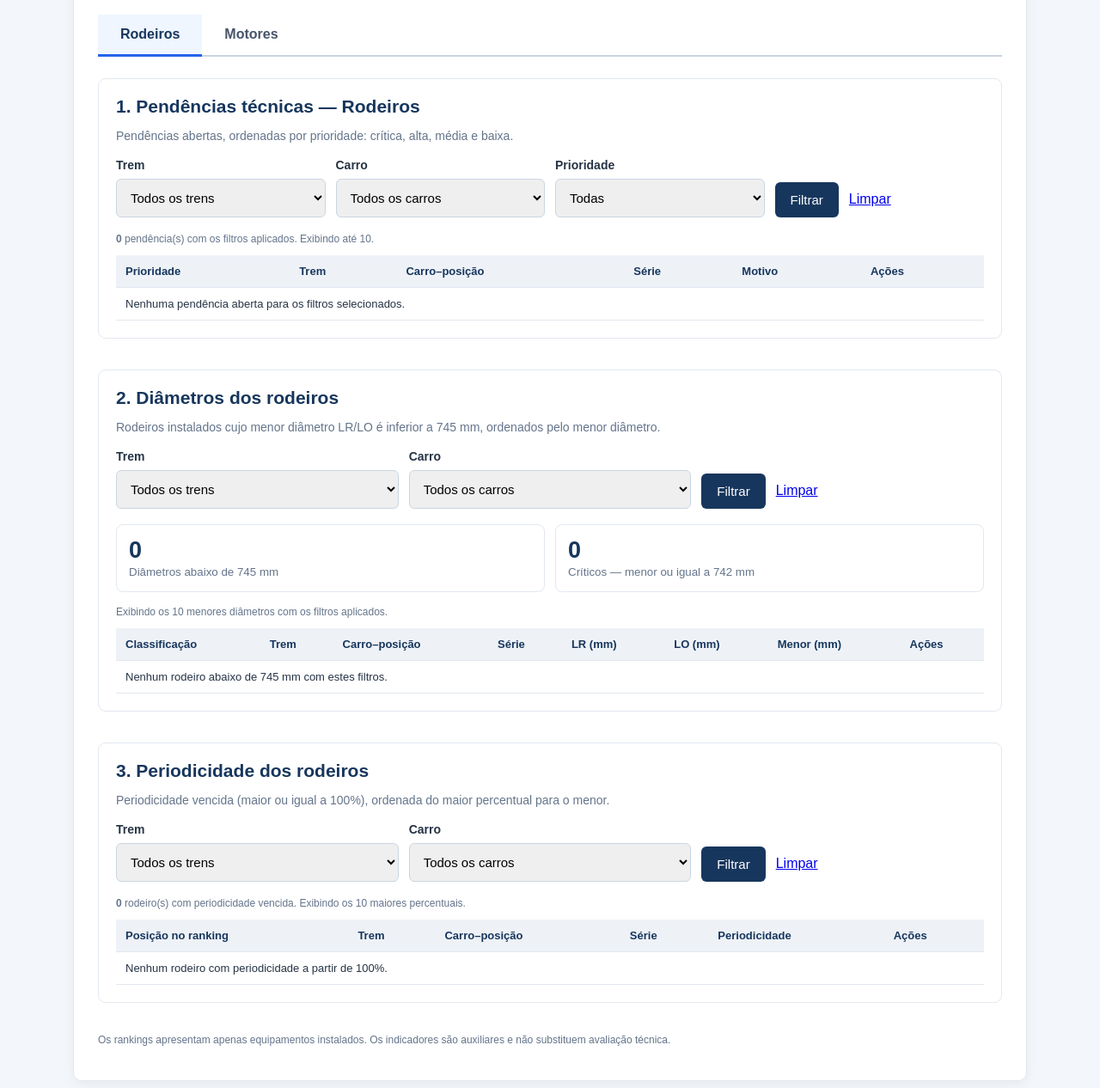
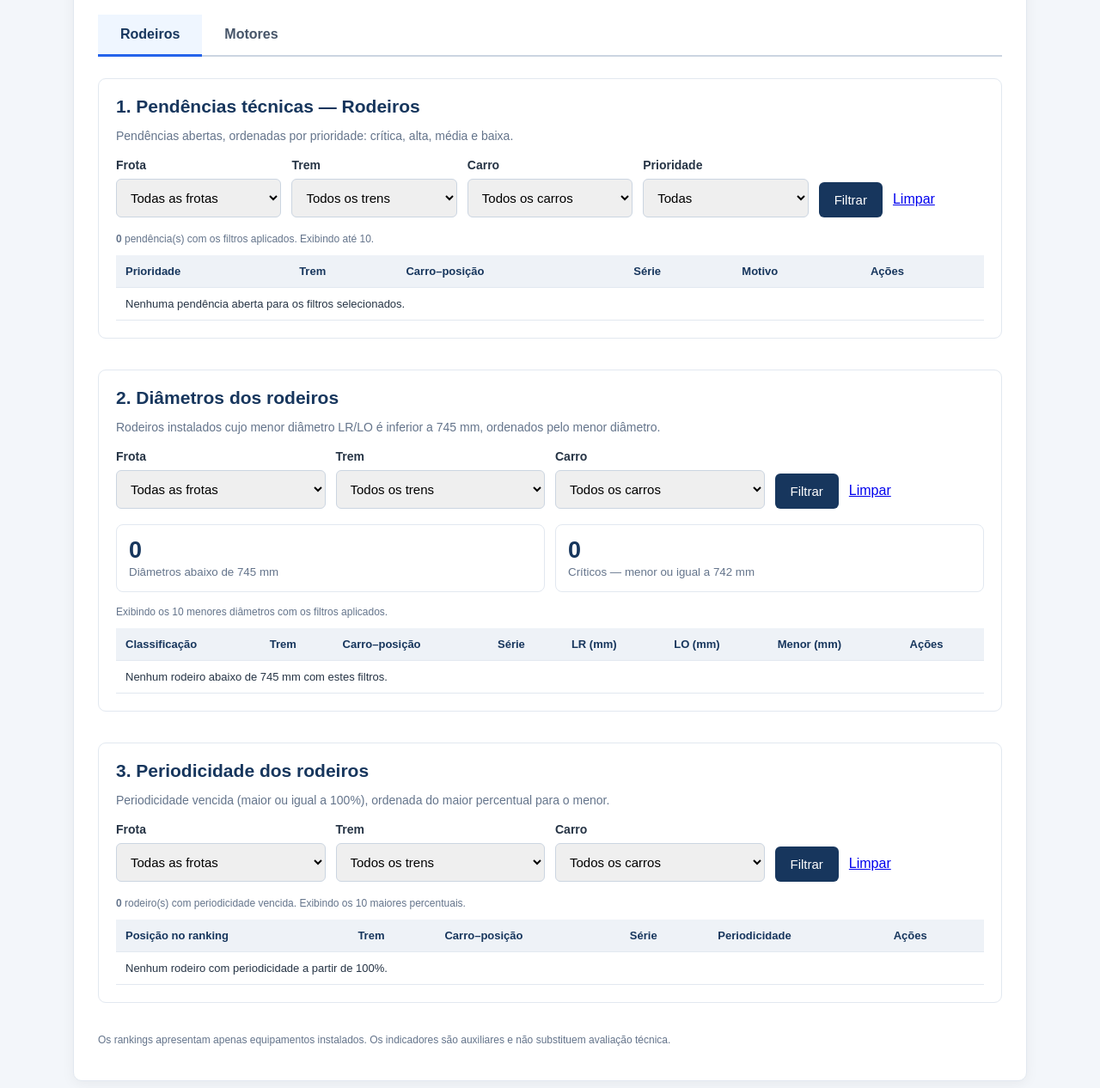
Before and after one commit to DiegoArmelin/SGR-M, a Laravel app: page /ranking in a window 1280 px wide. Shown: the part 160-1426 px from the top of the page at 86% size. Run offline with Laravel 12, Linux system fonts and the light colour scheme; a user stored in the database is signed in; data comes from the database, SQL or seed files in the repository; data that the repository does not hold is empty.

Commit message:
feat: inclui selecao de frota independente em cada tabela do ranking

```diff
--- a/resources/views/ranking/partials/filtros.blade.php
+++ b/resources/views/ranking/partials/filtros.blade.php
@@ -1,12 +1,21 @@
 {{-- Filtros específicos de cada tabela: p_ (pendências), d_ (diâmetros), r_ (periodicidade). --}}
 <form method="GET" action="{{ route('ranking.index') }}" class="rank-filters" data-prefix="{{ $prefixo }}">
     <input type="hidden" name="tipo" value="{{ $tipo }}">
+    <div>
+        <label class="form-label" for="{{ $prefixo }}_frota">Frota</label>
+        <select class="form-control rank-frota" name="{{ $prefixo }}_frota" id="{{ $prefixo }}_frota">
+            <option value="">Todas as frotas</option>
+            @foreach($frotas as $frota)
+                <option value="{{ $frota->codigo }}" @selected(($filtros[$prefixo . '_frota'] ?? '') === $frota->codigo)>{{ $frota->codigo }}</option>
+            @endforeach
+        </select>
+    </div>
     <div>
         <label class="form-label" for="{{ $prefixo }}_trem">Trem</label>
         <select class="form-control rank-trem" name="{{ $prefixo }}_trem" id="{{ $prefixo }}_trem">
             <option value="">Todos os trens</option>
             @foreach($trens as $trem)
-                <option value="{{ $trem->codigo }}" @selected(($filtros[$prefixo . '_trem'] ?? '') === $trem->codigo)>{{ $trem->codigo }}</option>
+                <option value="{{ $trem->codigo }}" data-frota="{{ $trem->frota->codigo }}" @selected(($filtros[$prefixo . '_trem'] ?? '') === $trem->codigo)>{{ $trem->codigo }}</option>
             @endforeach
         </select>
     </div>
@@ -16,7 +25,7 @@
             <option value="">Todos os carros</option>
             @foreach($trens as $trem)
                 @foreach($trem->carros as $carro)
-                    <option value="{{ $carro->codigo }}" data-trem="{{ $trem->codigo }}"
+                    <option value="{{ $carro->codigo }}" data-trem="{{ $trem->codigo }}" data-frota="{{ $trem->frota->codigo }}"
                         @selected(($filtros[$prefixo . '_carro'] ?? '') === $carro->codigo)>{{ $carro->codigo }}</option>
                 @endforeach
             @endforeach
```
